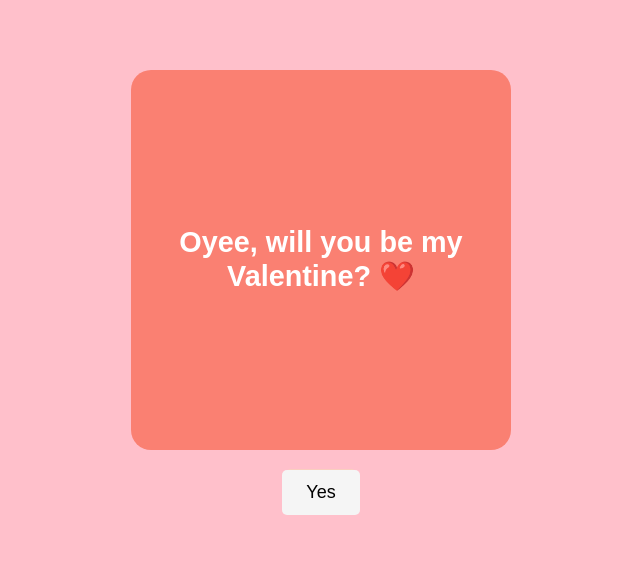
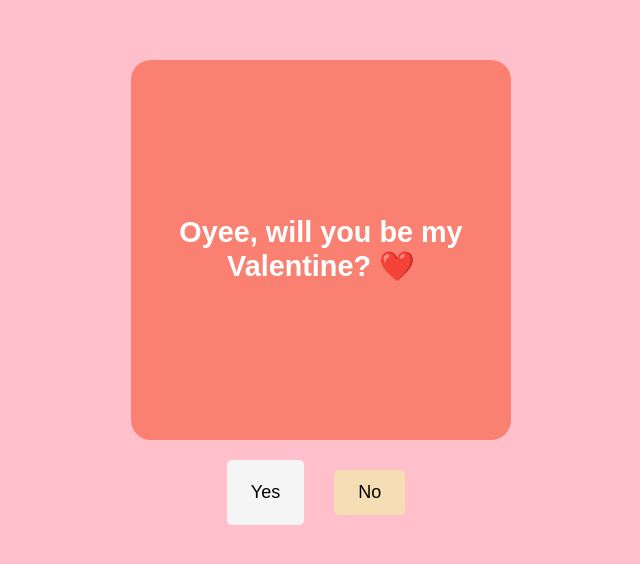
Before and after one commit to Sreelakshmi-589/valentine_page, a plain HTML site: page index.html in a window 1280 px wide. Shown: the part 116-680 px from the top of the page, without its empty margins (319-959 px from the left). Drawn offline with Linux system fonts and the light colour scheme.

Commit message:
Updated index.html

```diff
--- a/index.html
+++ b/index.html
@@ -56,7 +56,6 @@
             background-color: wheat;
             color: black;
             z-index: 1;
-            position: absolute;
         }
         #gifContainer {
             display: none;
@@ -94,7 +93,7 @@
 
     <div id="gifContainer">
         <img id="yayGif" src="https://media3.giphy.com/media/v1.Y2lkPTc5MGI3NjExN2Zya24wbjRsNHV1eGpjeDV1MTFjbGdreXEydGwybWZiOHBhbHg0YSZlcD12MV9pbnRlcm5hbF9naWZfYnlfaWQmY3Q9Zw/P3CZolxd8DeRy4g4fM/giphy.gif" alt="Yay!">
-        <p id="loveMessage">I love you Praveen!!! 💖 <br> My heart is full of you! 🥰 <br> You make my world brighter every day! 🌸</p>
+        <p id="loveMessage">I love you Praveen!!! 💖 <br> You make my world brighter every day! 🌸</p>
     </div>
 
     <script>
@@ -104,11 +103,10 @@
         let buttonContainer = document.getElementById("buttonContainer");
         let gifContainer = document.getElementById("gifContainer");
 
-        // Keep No button in the center initially
-        noButton.style.position = "absolute";
-        noButton.style.left = "50%";
-        noButton.style.top = "50%";
-        noButton.style.transform = "translate(-50%, -50%)";
+        // Initially keep both buttons visible and centered
+        noButton.style.position = "relative";
+        noButton.style.margin = "10px"; // Provide a margin to avoid overlap
+        yesButton.style.position = "relative";
 
         // Function to make No button move away when mouse hovers over it
         function moveNoButtonOnHover() {
```
